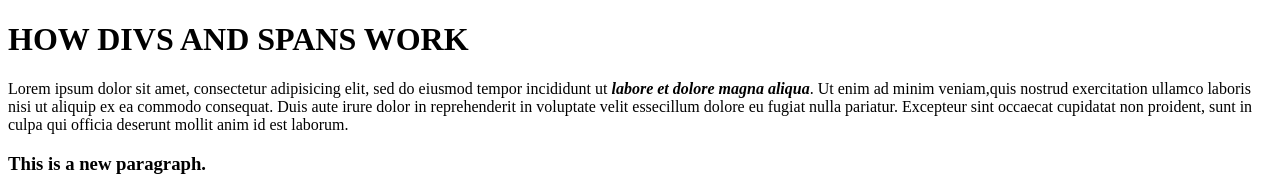
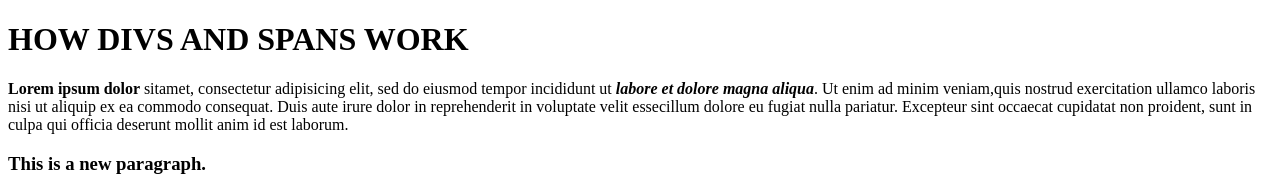
Before and after one commit to nyangwd/Web-Developer-Bootcamp-Duke, a plain HTML site: page DivsAndSpans/index.html in a window 1280 px wide. Shown: the top 184 px of the page. Drawn offline with Linux system fonts and the light colour scheme.

Commit message:
Small addition to our page content.

```diff
--- a/DivsAndSpans/index.html
+++ b/DivsAndSpans/index.html
@@ -9,7 +9,7 @@
 	<h1>HOW DIVS AND SPANS WORK</h1>
 
 		<P>
-			Lorem ipsum dolor sit amet, consectetur adipisicing elit, sed do eiusmod
+			<strong>Lorem ipsum dolor </strong> sitamet, consectetur adipisicing elit, sed do eiusmod
 			tempor incididunt ut <em><strong>labore et dolore magna aliqua</strong></em>. Ut enim ad minim veniam,quis nostrud exercitation ullamco laboris nisi ut aliquip ex ea commodo consequat. Duis aute irure dolor in reprehenderit in voluptate velit essecillum dolore eu fugiat nulla pariatur. Excepteur <span>sint occaecat cupidatat non proident</span>, sunt in culpa qui officia deserunt mollit anim id est laborum.
 		</P>
 </div>
```
